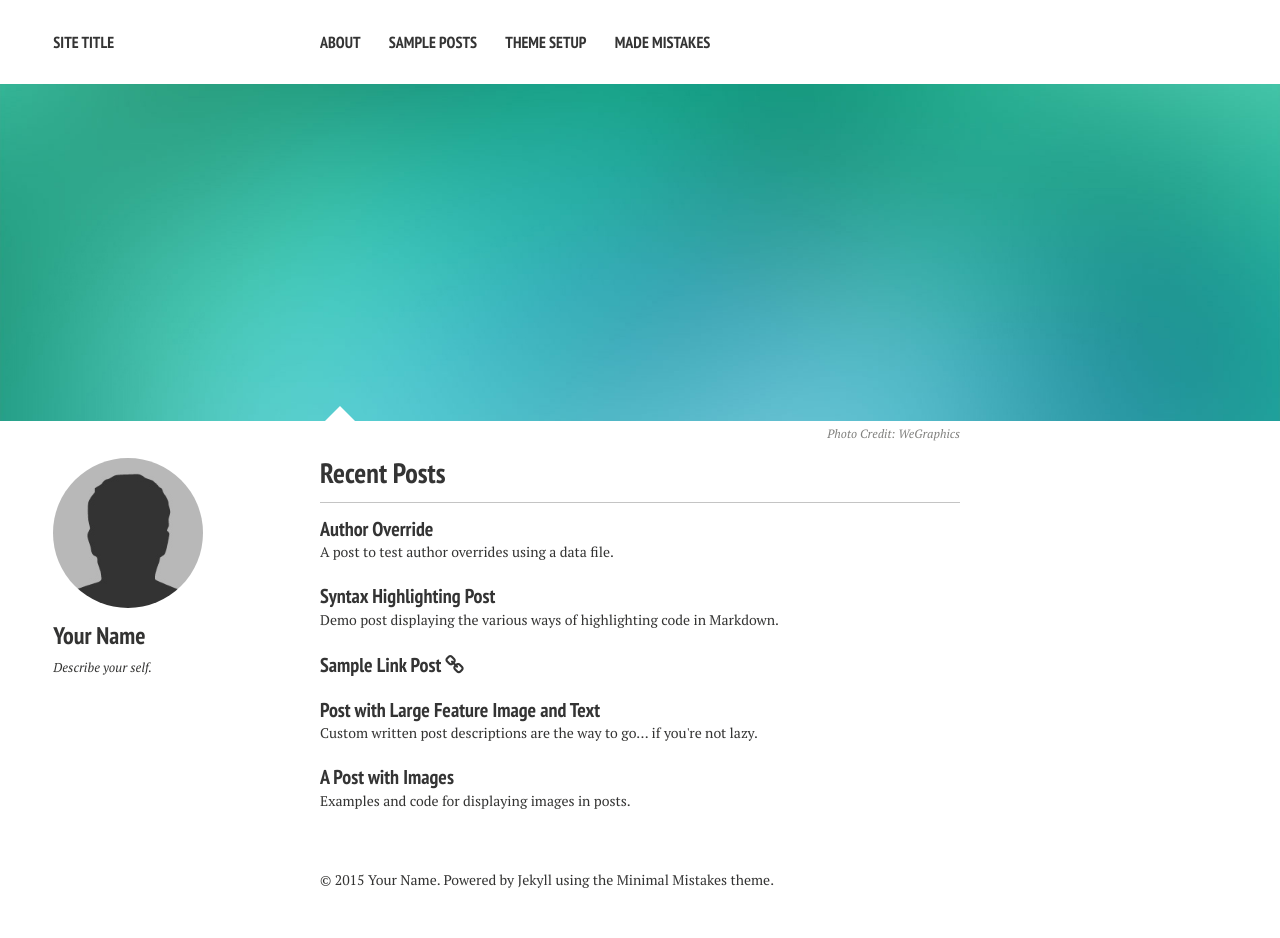
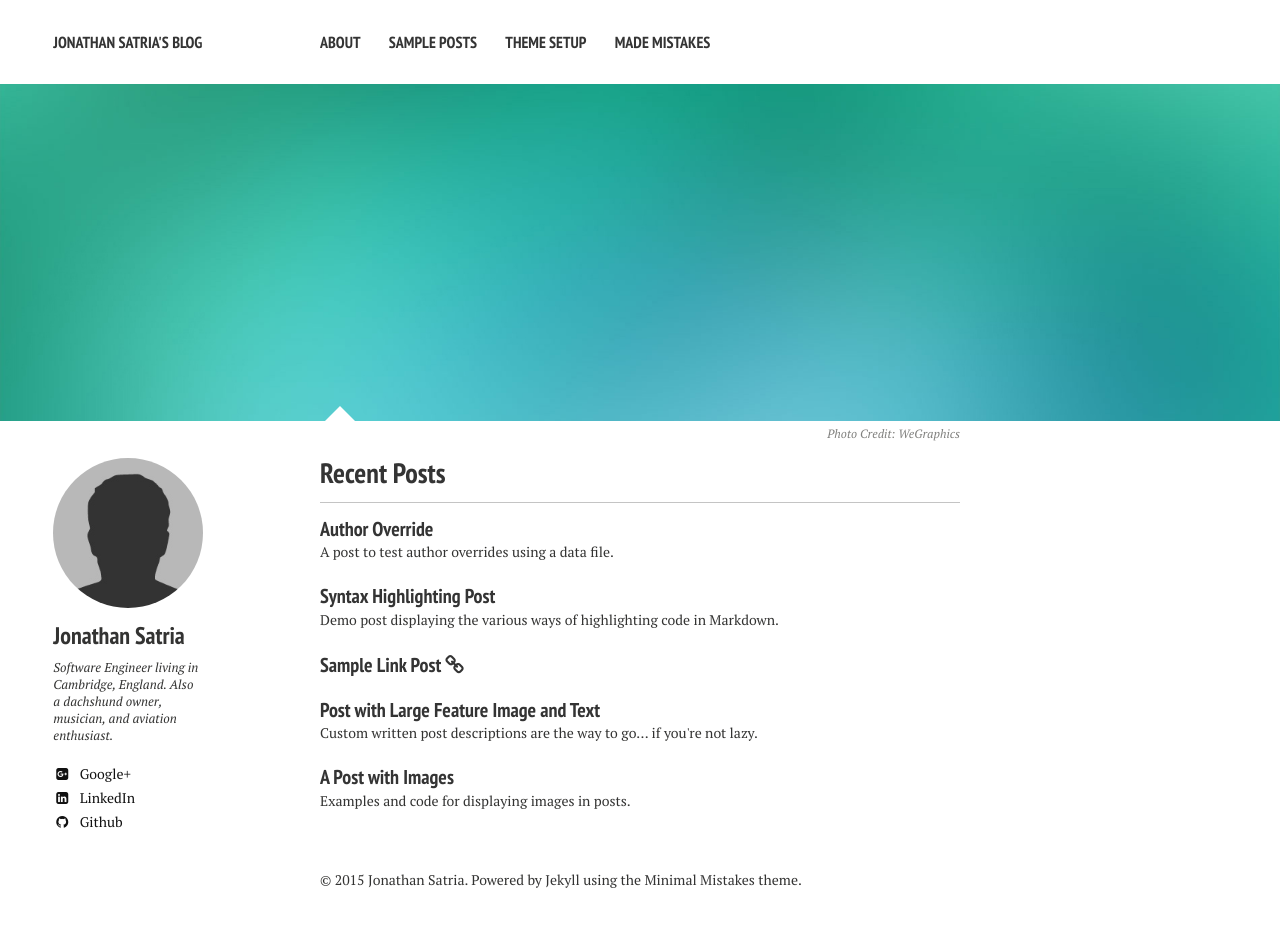
Before and after one commit to jsatria/jsatria.github.io, a Jekyll site: the page built from index.md, in a window 1280 px wide. Built offline with Jekyll 4.4.1, drawn with Linux system fonts in a browser that asks for light colours; nearby versions of some CDN libraries.

Commit message:
Minor updates

```diff
--- a/_config.yml
+++ b/_config.yml
@@ -1,6 +1,6 @@
 # Site wide configuration
 
-title:            Site Title
+title:            Jonathan Satria's blog
 locale:           en_US
 url:
 
@@ -26,23 +26,23 @@ kramdown:
 
 # Site owner
 owner:
-  name: Your Name
+  name: Jonathan Satria
   avatar: bio-photo.jpg
-  bio: "Describe your self."
+  bio: "Software Engineer living in Cambridge, England. Also a dachshund owner, musician, and aviation enthusiast. "
   email:
   disqus-shortname:
   twitter: #username
   facebook: #username
   google:
-    plus: #username
+    plus: jonathansatria
     analytics:
     verify:
     ad-client:
     ad-slot:
   bing-verify:
-  github: #username
+  github: jsatria
   stackoverflow: #123456/username   from a "http://stackoverflow.com/users/123456/username" link
-  linkedin: #username
+  linkedin: jonathansatria
   xing: #username
   instagram: #username
   lastfm: #username
```
Also changed, not shown: 13 other files.
